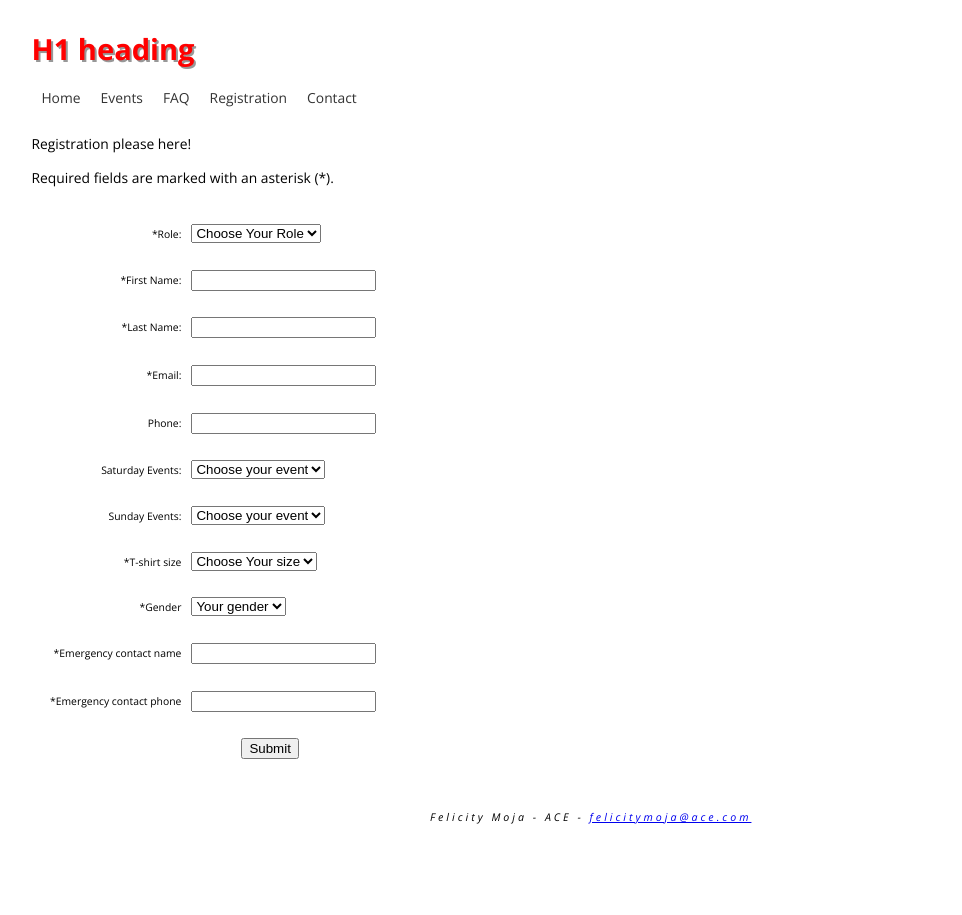
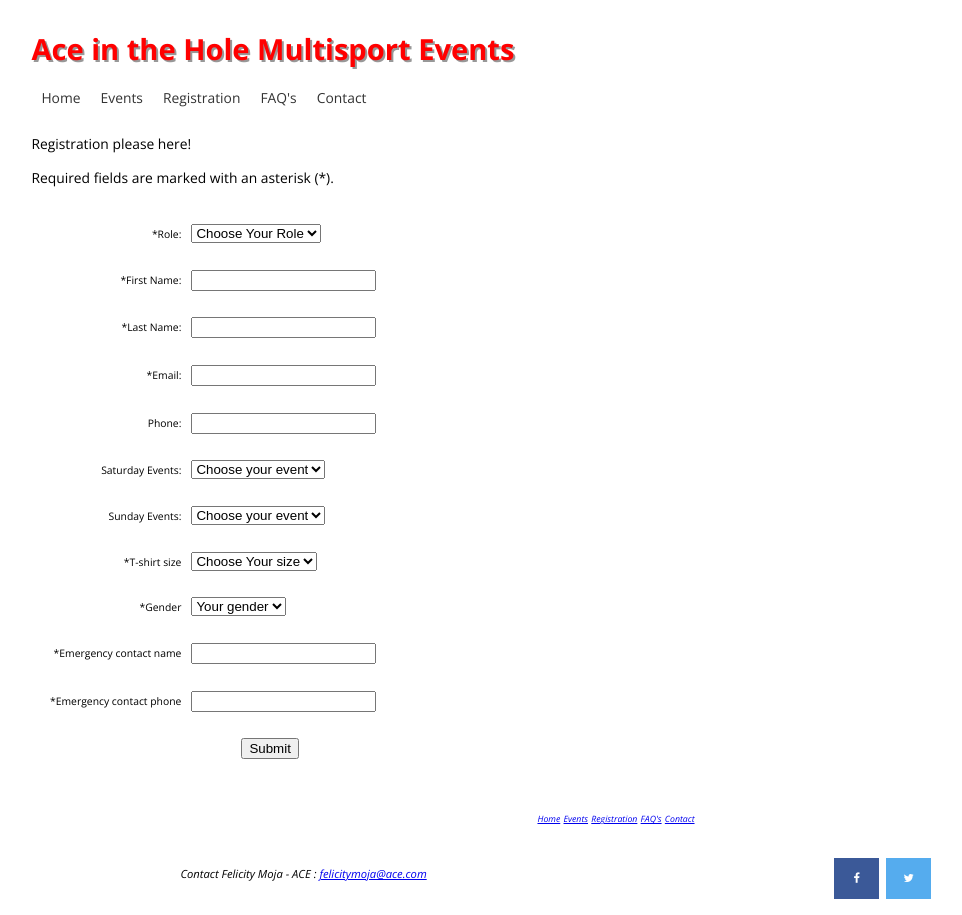
Before and after one commit to tamusN/cas222-ace, a PHP site: page /registration/index.php in a window 1280 px wide. Shown: the whole page, without its empty margins (44-1006 px from the left). Before the commit the page ends 824 px from the top, so only its background shows below. Run offline with PHP 8.4, Linux system fonts and the light colour scheme; style sheets or scripts are compiled from the project's sources; some libraries are stand-ins or nearby versions.

Commit message:
Add files via upload

```diff
--- a/includes/footer.inc.html.php
+++ b/includes/footer.inc.html.php
@@ -1,6 +1,36 @@
+<div class="navfoot">
+    <ul>
+
+         <li><a href="<?php echo nav_path; ?>" target="_self"> Home</a></li>
+
+        <li><a href="<?php echo nav_path; ?>events" target="_self">Events</a></li>
+
+        <li><a href="<?php echo nav_path; ?>registration" target="_self">Registration</a></li>
+
+        <li><a href="<?php echo nav_path; ?>faq" target="_self">FAQ's</a></li>
+
+
+
+     <li><a href="<?php echo nav_path; ?>contact" target="_self">Contact</a></li>
+
+     </ul>
+    </div>
+
 <footer>
 
-  <p id="contact">Felicity Moja - ACE - <a href="mailto:felicitymoja@ace.com" target="_blank">felicitymoja@ace.com</a>
+    <div class="col span_1_of_2" >
+
+  <p>Contact Felicity Moja - ACE : <a href="mailto:felicitymoja@ace.com" target="_blank">felicitymoja@ace.com</a>
 </p>
+    </div>
+
+<div class="col span_1_of_2">
+
+ <a href="https://www.facebook.com/cas222cascade/?ref=nf&hc_ref=ARTsB48jvcels3HvR_zyWhnMGqvFEipBrjuKZRBN8ZDQdYtnlaLTYLPMsR99ye2NU-I" class="fa fa-facebook"></a>
+
+<a href="https://twitter.com/pcccas222" class="fa fa-twitter"></a>
+
+
+</div>
 
 </footer>
--- a/includes/header.inc.html.php
+++ b/includes/header.inc.html.php
@@ -1,14 +1,27 @@
+
+<?php
+  define ("nav_path", "/cas222/"); ?>
+
 <header class="header">
 
  <input class="menu-btn" type="checkbox" id="menu-btn" />
   <label class="menu-icon" for="menu-btn"><span class="navicon"></span></label>
-  <h1 id="logo">H1 heading</h1>
+  <h1 id="logo">Ace in the Hole Multisport Events</h1>
 
     <ul class="menu">
-     <li><a href="#intro" target="_self">Home</a></li>
-     <li><a href="#funfacts" target="_self">Events</a></li>
-      <li><a href="#funfacts" target="_self">FAQ</a></li>
-     <li><a href="#common" target="_self">Registration</a></li>
-     <li><a href="#references" target="_self">Contact</a></li>
-  </ul>
+
+     <li><a href="<?php echo nav_path; ?>" target="_self"> Home</a></li>
+
+        <li><a href="<?php echo nav_path; ?>events" target="_self">Events</a></li>
+
+        <li><a href="<?php echo nav_path; ?>registration" target="_self">Registration</a></li>
+
+        <li><a href="<?php echo nav_path; ?>faq" target="_self">FAQ's</a></li>
+
+
+
+     <li><a href="<?php echo nav_path; ?>contact" target="_self">Contact</a></li>
+
+
+    </ul>
 </header>
```
Also changed, not shown: includes/error.html.php (added, +12 -0 lines).
